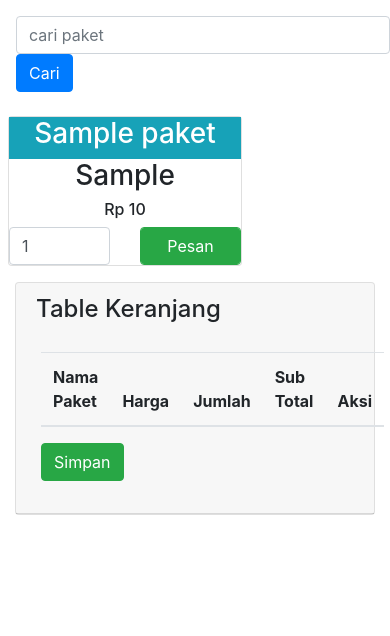
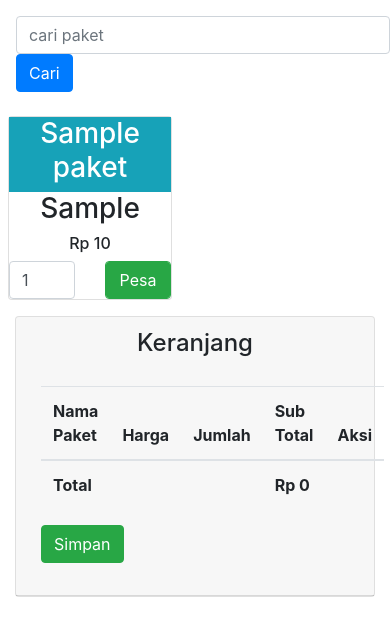
Before and after one commit to SyarifAdityaHidayatullah/Laundry_UKK_SMKN2SMI, a CodeIgniter app: page /laundry/C_Paket in a window 390 px wide. Shown: the part 56-692 px from the top of the page. Run offline with CodeIgniter, Linux system fonts and the light colour scheme; the visitor is signed in with stand-in values (Sample User, id 1); tables that the repository leaves empty or names only in its code hold one stand-in row (values such as "Sample post"); lists and menus that the app fills with data are empty; some libraries are stand-ins or nearby versions.

Commit message:
fitur keranjang

```diff
--- a/application/config/autoload.php
+++ b/application/config/autoload.php
@@ -58,7 +58,7 @@ $autoload['packages'] = array();
 |
 |	$autoload['libraries'] = array('user_agent' => 'ua');
 */
-$autoload['libraries'] = array('database', 'session', 'form_validation');
+$autoload['libraries'] = array('database', 'session', 'form_validation', 'cart');
 
 /*
 | -------------------------------------------------------------------
--- a/application/config/config.php
+++ b/application/config/config.php
@@ -453,7 +453,7 @@ $config['csrf_token_name'] = 'csrf_test_name';
 $config['csrf_cookie_name'] = 'csrf_cookie_name';
 $config['csrf_expire'] = 7200;
 $config['csrf_regenerate'] = TRUE;
-$config['csrf_exclude_uris'] = array();
+$config['csrf_exclude_uris'] = array('C_Paket/simpan_keranjang', 'C_Paket/hapus_keranjang');
 
 /*
 |--------------------------------------------------------------------------
--- a/application/controllers/C_Paket.php
+++ b/application/controllers/C_Paket.php
@@ -133,7 +133,7 @@ class C_Paket extends CI_Controller
             'id' => $this->input->post('id_paket'),
             'name' => $this->input->post('nama_paket'),
             'price' => $this->input->post('harga'),
-            'qty' => $this->input->post('qty')
+            'qty' => $this->input->post('qty'),
         ];
         $this->cart->insert($data);
         echo $this->tampil_keranjang();
@@ -145,21 +145,32 @@ class C_Paket extends CI_Controller
     public function tampil_keranjang()
     {
         $output = '';
-        foreach ($this->cart->contents() as $i) {
+        foreach ($this->cart->contents() as $items) {
             $output .= '
                 <tr>
-                    <td><input type="hidden" value="' . $i['id'] . '" name="$id_paket[]">' . $i['name'] . '</td>
-                    <td>' . number_format($i['price']) . '</td>
-                    <td><input type="hidden" value="' . $i['qty'] . '" name="qty[]">' . $i['qty'] . '</td>
-                    <td>' . number_format($i['subtotal']) . '</td>
-                    <td><button type="button" id="' . $i['rowid'] . '" class="hapus_cart btn btn-danger btn-xs">Hapus</button></td>
+                    <td><input type="hidden" value="' . $items['id'] . '" name="$id_paket[]">' . $items['name'] . '</td>
+                    <td>' . number_format($items['price'], 0, '.', '.') . '</td>
+                    <td><input type="hidden" value="' . $items['qty'] . '" name="qty[]">' . $items['qty'] . '</td>
+                    <td>' . number_format($items['subtotal'], 0, '.', '.') . '</td>
+                    <td><button type="button" id="' . $items['rowid'] . '" class="hapus_cart btn btn-danger btn-xs">Hapus</button></td>
                 </tr>
-                <tr>
-                <th colspan="4">Total</th>
+            ';
+        }
+        $output .= '
+            <tr>
+                <th colspan="3">Total</th>
                 <th colspan="2"><input type=hidden value="' . $this->cart->total() . '" name="total">' . 'Rp ' . number_format($this->cart->total(), 0, '.', '.') . '</th>
             </tr>
-            ';
-        }
+        ';
         return $output;
     }
+    public function hapus_keranjang()
+    {
+        $data = [
+            'rowid' => $this->input->post('row_id'),
+            'qty' => 0
+        ];
+        $this->cart->update($data);
+        echo $this->tampil_keranjang();
+    }
 }
--- a/application/views/paket/index.php
+++ b/application/views/paket/index.php
@@ -5,7 +5,7 @@
     </form>
 </div>
 <div class="row">
-    <div class="col-8">
+    <div class="col-6">
         <div class="row">
             <!-- awal card -->
             <?php foreach ($paket as $p) : ?>
@@ -21,10 +21,10 @@
                             <h6 class="text-center"><?php echo 'Rp ' . number_format($p->harga, 0, '.', '.') ?></h6>
                             <div class="brand-card-body row">
                                 <div class="col-6">
-                                    <input type="number" name="qty" value="1" class="form-control">
+                                    <input type="number" name="qty" value="1" class="form-control" id="<?= $p->id_paket ?>">
                                 </div>
                                 <div class="col-6">
-                                    <button class="tambah_beli btn btn-success form-control" type="submit" data-namapaket="<?= $p->nama_paket ?>" data-idpaket="<?= $p->id_paket ?>" data-harga="<?= $p->harga ?>" data-qty="<?= $this->input->post('qty') ?>">Pesan</button>
+                                    <button class="tambah_beli btn btn-success form-control" type="submit" data-paketid="<?= $p->id_paket ?>" data-paketnama="<?= $p->nama_paket ?>" data-paketharga="<?= $p->harga ?>">Pesan</button>
                                 </div>
                             </div>
                         </div>
@@ -36,15 +36,15 @@
     <!-- akhir card -->
 
     <!-- awal keranjang -->
-    <div class="col-sm-4 mt-3">
-        <form action="<?= base_url() ?>" method="post"></form>
+    <div class="col-sm-6 mt-3">
+        <form action="<?= base_url('C_transaksi/transaksi') ?>" method="post"></form>
         <div class="col-lg-12">
             <div class="card">
                 <div class="card-header ">
                     <div class="row">
                         <div class="col-lg-12">
 
-                            <h4>Table Keranjang</h4>
+                            <h4 class="text-center">Keranjang</h4>
                         </div>
                         <div class="card-body">
                             <table class="table table-responsive-sm">
@@ -76,23 +76,39 @@
 <script>
     $(document).ready(function() {
         $('.tambah_beli').click(function() {
-            var nama = $(this).data('namapaket');
-            var id = $(this).data('idpaket');
-            var harga_paket = $(this).data('hargapaket');
-            var qty = $(this).data('qty');
+            var id_paket = $(this).data('paketid');
+            var nama_paket = $(this).data('paketnama');
+            var harga = $(this).data('paketharga');
+            var qty = $('#' + id_paket).val();
             $.ajax({
-                url: "<?= base_url('paket/simpan_keranjang') ?>",
+                url: "<?= base_url('C_Paket/simpan_keranjang') ?>",
                 method: "POST",
                 data: {
-                    id_paket: id,
-                    nama_paket: nama,
-                    harga: harga_paket
+                    id_paket: id_paket,
+                    nama_paket: nama_paket,
+                    harga: harga,
+                    qty: qty,
                 },
                 success: function(data) {
                     $('#tampil_keranjang').html(data);
                 }
             });
-            $('#tampil_keranjang').load("<?= base_url('paket/load_keranjang') ?>");
+        });
+
+        $('#tampil_keranjang').load("<?= base_url() ?>C_Paket/load_keranjang");
+
+        $(document).on('click', '.hapus_cart', function() {
+            var row_id = $(this).attr("id");
+            $.ajax({
+                url: "<?php echo base_url('C_Paket/hapus_keranjang'); ?>",
+                method: "POST",
+                data: {
+                    row_id: row_id
+                },
+                success: function(data) {
+                    $('#tampil_keranjang').html(data);
+                }
+            });
         });
     });
 </script>
```
